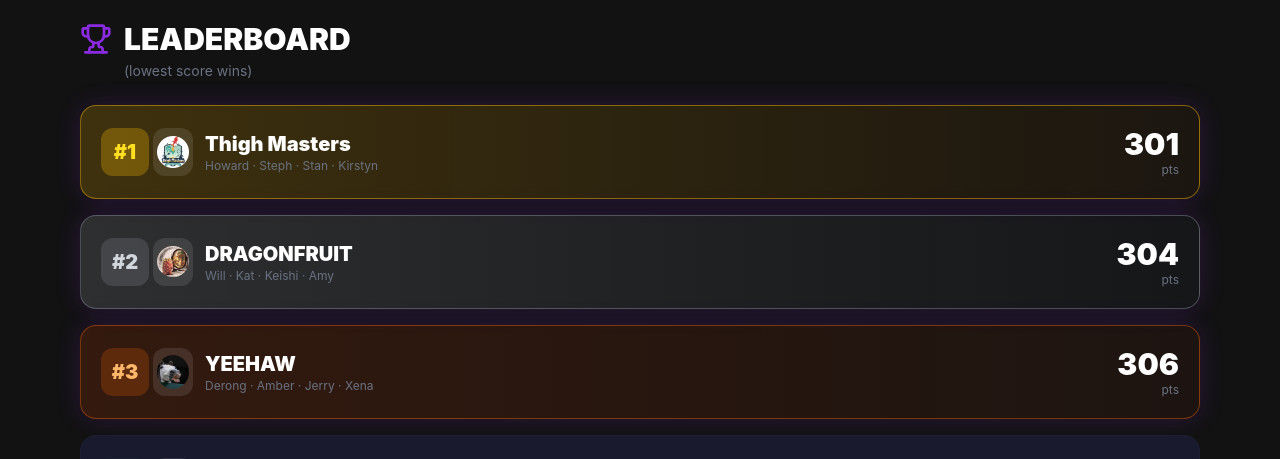
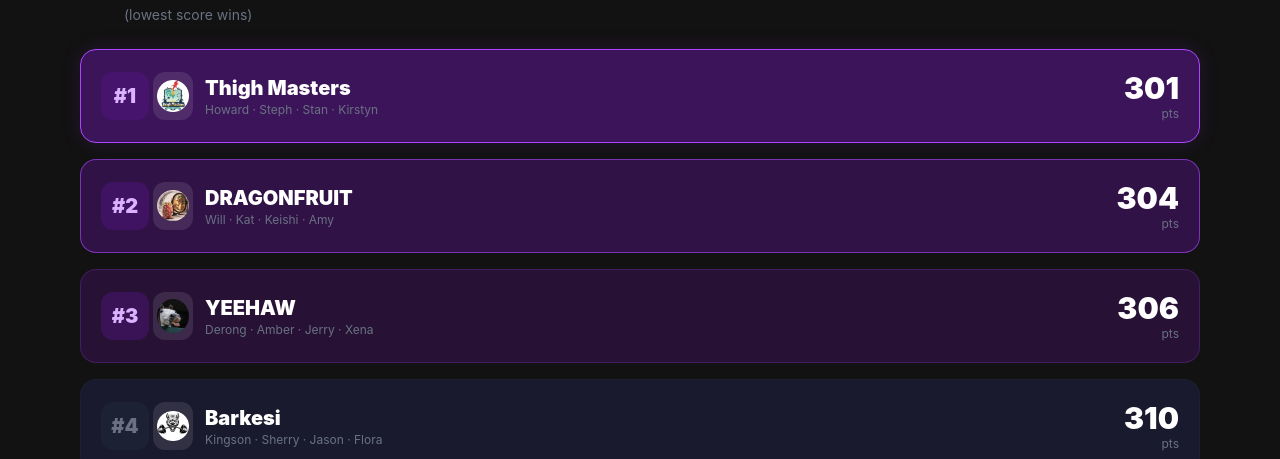
Before and after one commit to darkglassb7k/crossfit-bakesi-2026-team-series, a Next.js app: page / in a window 1280 px wide. Shown: the part 1856-2315 px from the top of the page. Built offline with nearby package versions, Linux system fonts and the light colour scheme.

Commit message:
ui: purple-themed top 3 leaderboard cards, consistent section spacing

```diff
--- a/src/app/page.tsx
+++ b/src/app/page.tsx
@@ -93,7 +93,7 @@ export default function Dashboard() {
       </header>
 
       {/* Schedule */}
-      <div className="max-w-6xl mx-auto px-4 py-6">
+      <div className="max-w-6xl mx-auto px-4 pt-6 pb-3">
           <div className="bg-[#1a1a2e] border border-purple-800/40 rounded-2xl p-6">
             <div className="flex items-center justify-between">
               <h2 className="text-2xl font-black flex items-center gap-2">
@@ -159,12 +159,12 @@ export default function Dashboard() {
         </div>
 
       {/* Photos */}
-      <div id="photos-section" className="max-w-6xl mx-auto px-4 py-6">
+      <div id="photos-section" className="max-w-6xl mx-auto px-4 py-3">
         <PhotoCarousel />
       </div>
 
       {/* Leaderboard */}
-      <main className="max-w-6xl mx-auto px-4 py-8">
+      <main className="max-w-6xl mx-auto px-4 pt-3 pb-8">
         <div className="mb-6">
           <h2 className="text-3xl font-black flex items-center gap-3">
             <Trophy className="w-8 h-8 text-[#8A2BE2]" />
@@ -177,10 +177,10 @@ export default function Dashboard() {
           {analyzedTeams.map((team, index) => {
             const rank = index + 1;
             const isTop3 = rank <= 3;
-            const medalColors = [
-              "from-yellow-500/20 to-yellow-900/10 border-yellow-500/50",
-              "from-gray-300/15 to-gray-700/10 border-gray-400/40",
-              "from-orange-600/15 to-orange-900/10 border-orange-500/40",
+            const topStyles = [
+              "bg-purple-900/60 border-purple-500 shadow-[0_0_20px_rgba(138,43,226,0.15)]",
+              "bg-purple-900/45 border-purple-500/60",
+              "bg-purple-900/30 border-purple-500/20",
             ];
 
             return (
@@ -189,7 +189,7 @@ export default function Dashboard() {
                 onClick={() => setSelectedTeam(team)}
                 className={`w-full text-left p-4 md:p-5 rounded-2xl border transition-all duration-300 hover:scale-[1.01] hover:shadow-lg cursor-pointer group ${
                   isTop3
-                    ? `bg-gradient-to-r ${medalColors[rank - 1]} shadow-[0_0_25px_rgba(138,43,226,0.2)]`
+                    ? topStyles[rank - 1]
                     : "bg-[#1a1a2e] border-gray-800/40 hover:border-purple-700/50"
                 }`}
               >
@@ -198,12 +198,8 @@ export default function Dashboard() {
                   {/* Rank */}
                   <div
                     className={`w-10 h-10 md:w-12 md:h-12 rounded-xl flex items-center justify-center font-black text-lg md:text-xl ${
-                      rank === 1
-                        ? "bg-yellow-500/30 text-yellow-300"
-                        : rank === 2
-                        ? "bg-gray-400/20 text-gray-300"
-                        : rank === 3
-                        ? "bg-orange-500/20 text-orange-300"
+                      rank <= 3
+                        ? "bg-purple-900/40 text-purple-300"
                         : "bg-gray-800/50 text-gray-500"
                     }`}
                   >
```
